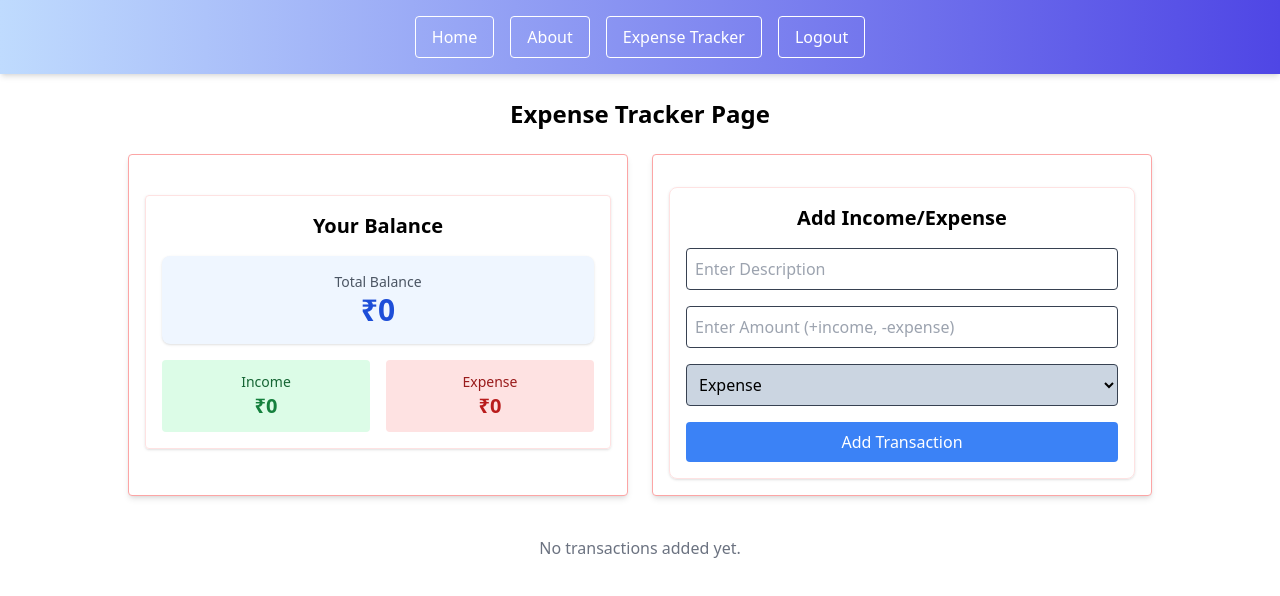
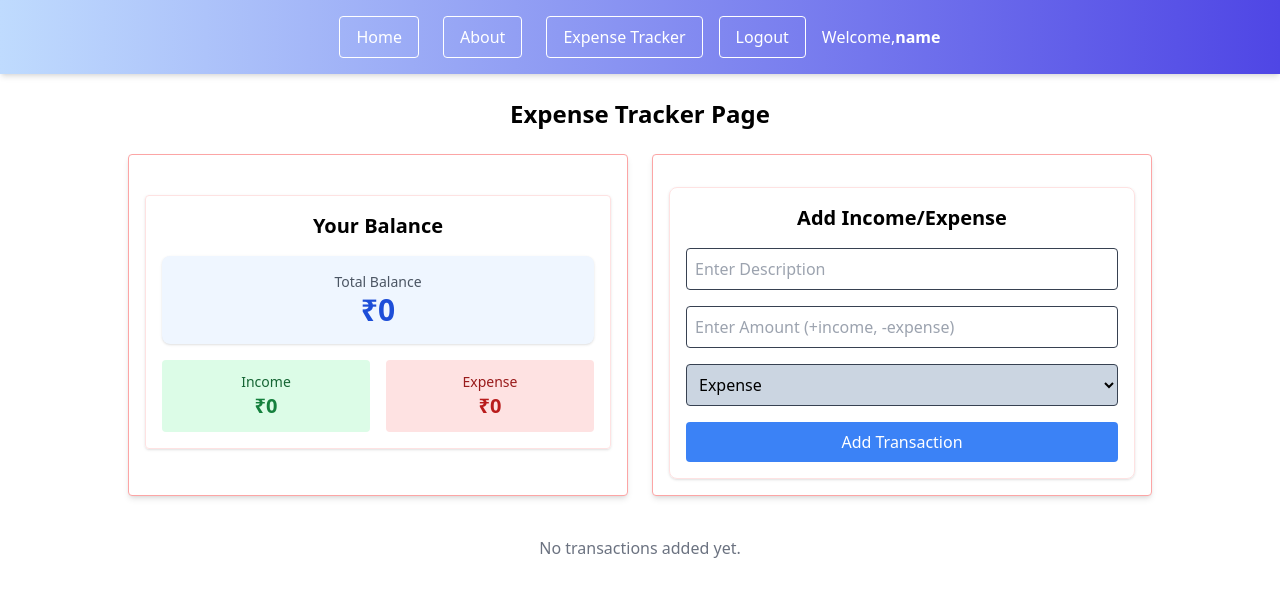
Before and after one commit to vishalsharma2907/Expense-Tracker, a React (Vite) app: page /expenses in a window 1280 px wide. Shown: the top 596 px of the page. Built offline with nearby package versions, Linux system fonts and the light colour scheme; sample sign-in values are in the browser's storage.

Commit message:
Added some Css to Navbar/Login page

```diff
--- a/src/components/Navbar.jsx
+++ b/src/components/Navbar.jsx
@@ -14,6 +14,8 @@ const Navbar = () => {
 
   return (
     <div className='flex justify-center gap-4 p-4 shadow-md bg-gradient-to-r from-blue-200 to-indigo-600'>
+      {/* Left side - Nav Links */}
+      <div className='flex gap-6'>
         <NavLink to="/" className="px-4 py-2 rounded text-white border border-white
                hover:bg-white hover:text-blue-600 hover:shadow-md
                transition-all duration-300 transform hover:scale-105">Home</NavLink>
@@ -23,6 +25,9 @@ const Navbar = () => {
         <NavLink to="/expenses" className="px-4 py-2 rounded text-white border border-white
                hover:bg-white hover:text-blue-600 hover:shadow-md
                transition-all duration-300 transform hover:scale-105">Expense Tracker</NavLink>
+      </div>
+      {/* Right side - Auth Buttons */}
+      <div className="flex items-center gap-4">
         {!currentUser ? (
         <>
         <NavLink to="/signup" className="px-4 py-2 rounded text-white border border-white
@@ -33,6 +38,9 @@ const Navbar = () => {
                transition-all duration-300 transform hover:scale-105">Login</NavLink>
         </>
         ):(
+
+          <>
+
           <button
           onClick={handleLogout}
           className="px-4 py-2 rounded text-white border border-white
@@ -41,8 +49,13 @@ const Navbar = () => {
         >
           Logout
         </button>
+        <span className='text-white'>
+            Welcome,<strong>{currentUser.email.split("@")[0]}</strong>
+          </span>
+        </>
         )}
 
+    </div>
     </div>
   )
 }
--- a/src/pages/Login.jsx
+++ b/src/pages/Login.jsx
@@ -20,7 +20,7 @@ const Login = () => {
      if (existingUser) {
       localStorage.setItem("currentUser", JSON.stringify(existingUser));
       toast.success("Logged in successfully!");
-      navigate("/"); // redirect to Home or Expenses
+      navigate("/"); // redirect to Home
     } else {
       toast.error("Invalid email or password.");
     }
```
